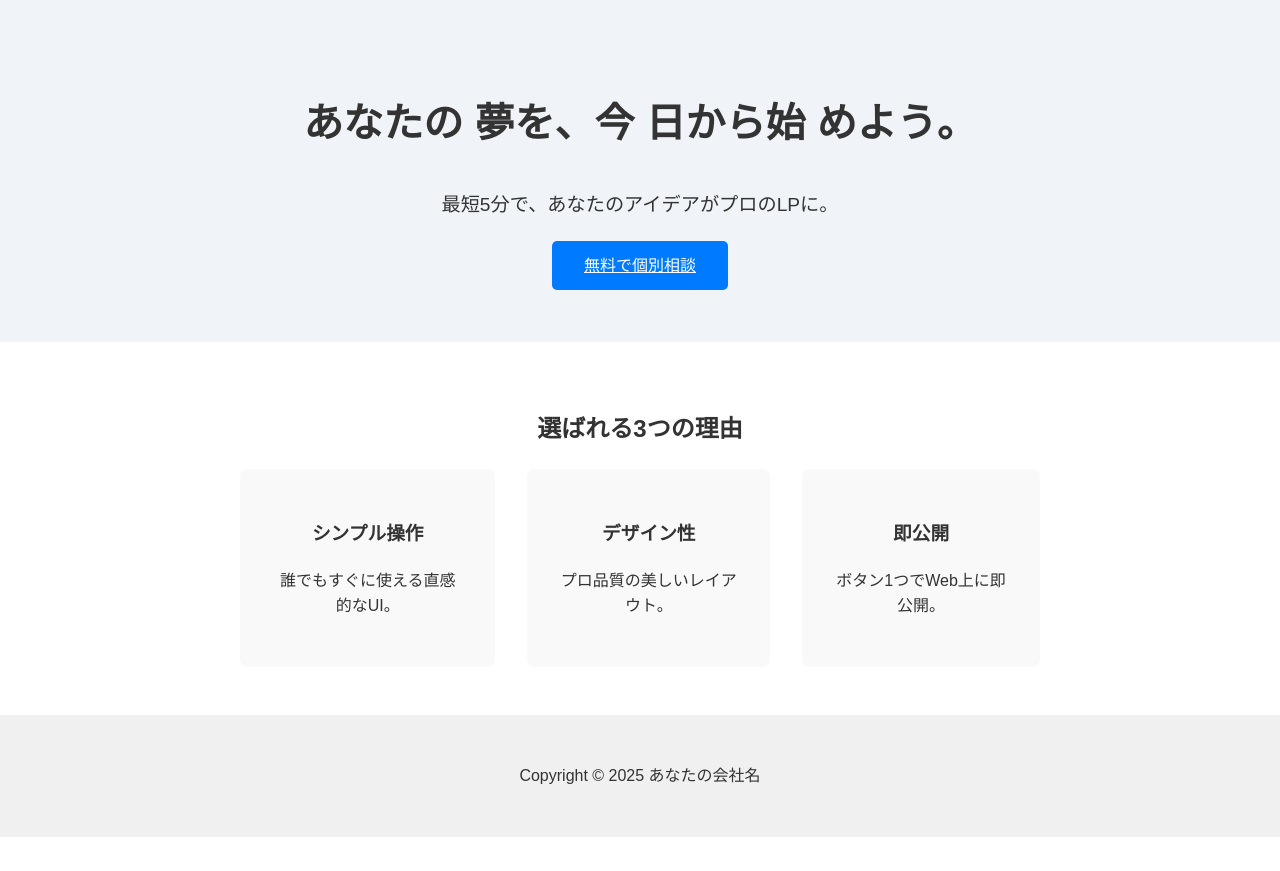
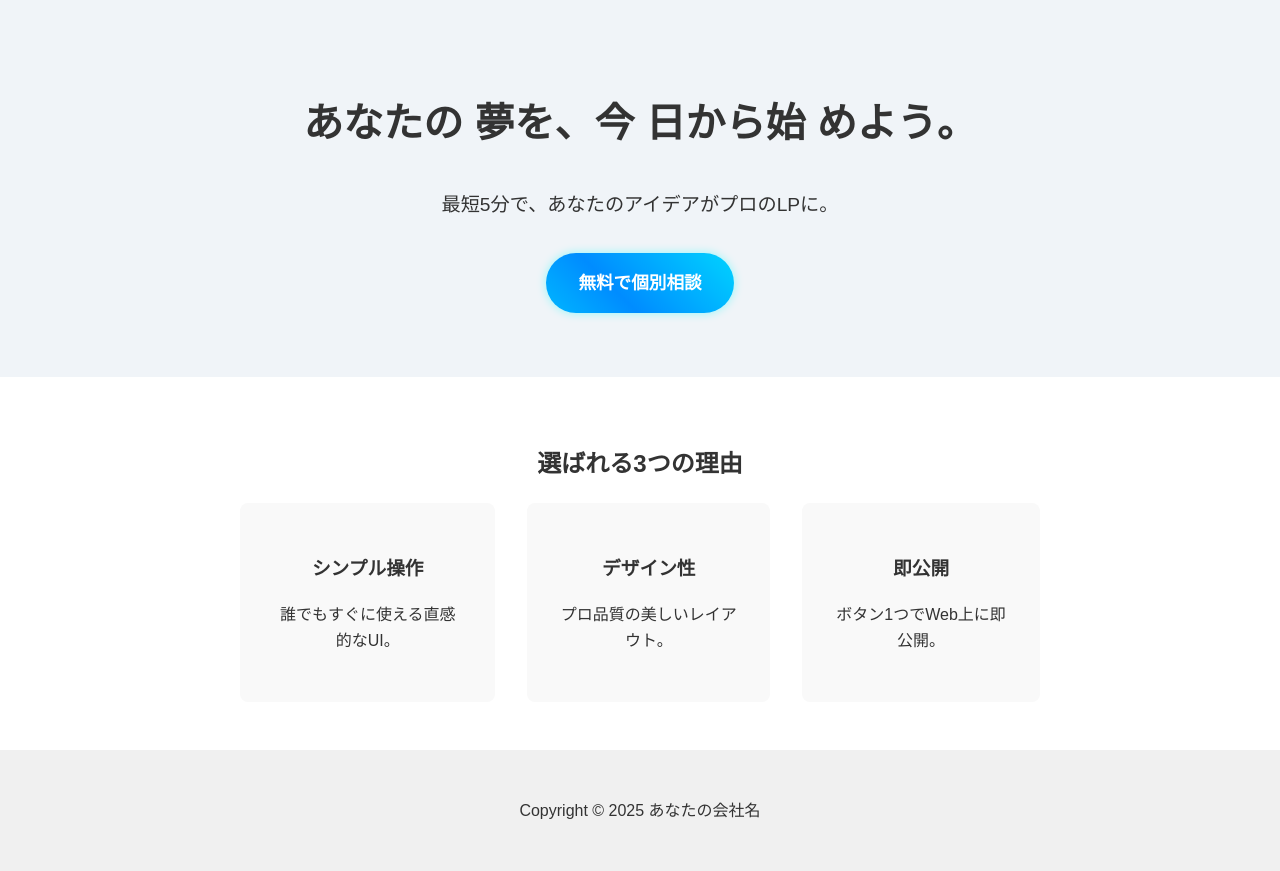
Before and after one commit to yuken-consulting/my-bolt, a plain HTML site: page index.html in a window 1280 px wide. Before the commit the page ends 837 px from the top, so only its background shows below. Drawn offline with Linux system fonts and the light colour scheme.

Commit message:
Update index.html

```diff
--- a/index.html
+++ b/index.html
@@ -111,9 +111,43 @@
 </style>
 
   <p class="lead">最短5分で、あなたのアイデアがプロのLPに。</p>
-  <a class="cta-btn" href="https://forms.gle/mogffCjMDtSjar226" target="_blank" rel="noopener noreferrer">
+ <a class="cta-btn-future" href="https://forms.gle/mogffCjMDtSjar226" target="_blank" rel="noopener noreferrer">
   無料で個別相談
 </a>
+
+<style>
+  .cta-btn-future {
+    display: inline-block;
+    padding: 1rem 2rem;
+    font-size: 1.1rem;
+    font-weight: bold;
+    color: white;
+    background: linear-gradient(45deg, #00f0ff, #008cff, #00f0ff);
+    background-size: 200% auto;
+    border: none;
+    border-radius: 50px;
+    text-decoration: none;
+    transition: all 0.4s ease;
+    box-shadow: 0 0 10px rgba(0, 255, 255, 0.4);
+    animation: gradient-flow 3s linear infinite;
+  }
+
+  .cta-btn-future:hover {
+    background-position: right center;
+    box-shadow: 0 0 20px rgba(0, 255, 255, 0.8), 0 0 40px rgba(0, 200, 255, 0.6);
+    transform: scale(1.05);
+  }
+
+  @keyframes gradient-flow {
+    0% {
+      background-position: left center;
+    }
+    100% {
+      background-position: right center;
+    }
+  }
+</style>
+
 
 </header>
 
```
